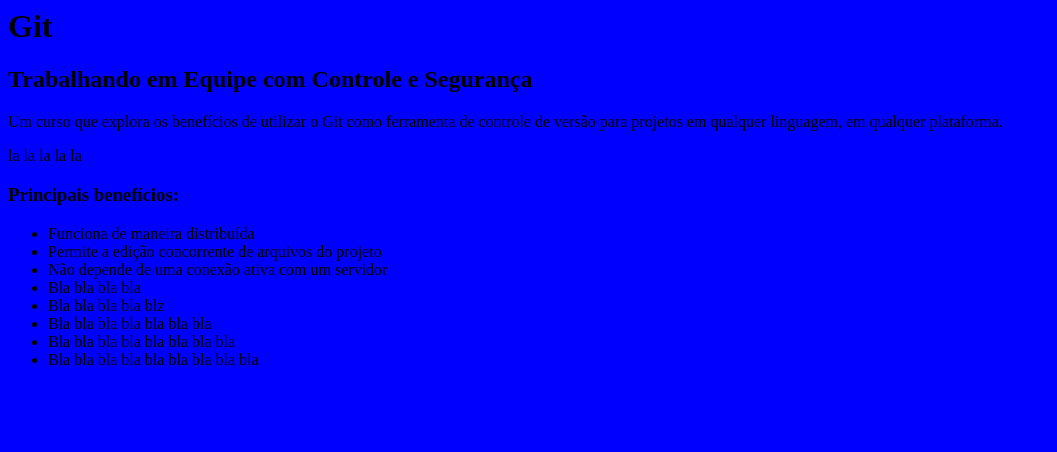
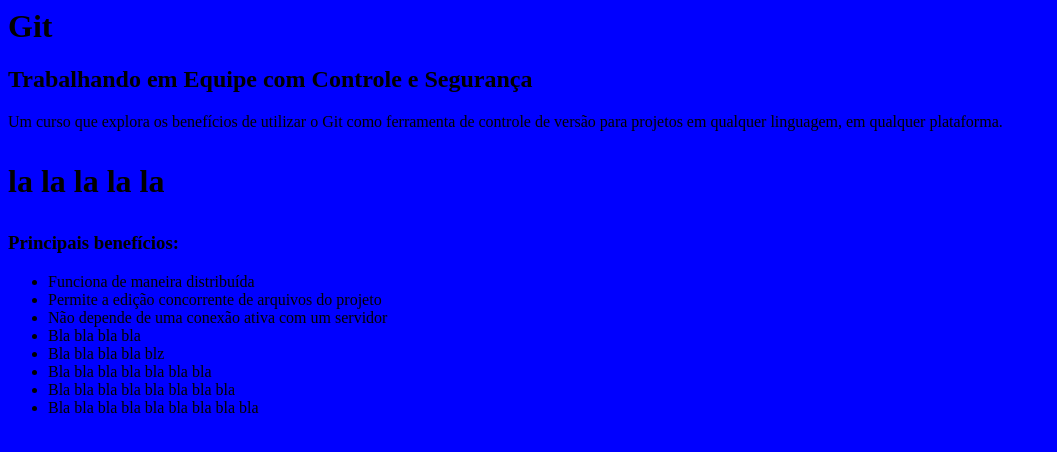
Before and after one commit to edilsonpecanha/curso-git, a plain HTML site: page index.html in a window 1280 px wide. Shown: the whole page, without its empty margins (0-1057 px from the left). Drawn offline with Linux system fonts and the light colour scheme.

Commit message:
colocando h1 no paragrafo

```diff
--- a/index.html
+++ b/index.html
@@ -8,7 +8,7 @@
 
         <p>Um curso que explora os benefícios de utilizar o Git como ferramenta de controle de versão para projetos em qualquer linguagem, em qualquer plataforma.</p>
 
-		<p>la la la la la</p>
+		<h1><p>la la la la la</p><h1>
 
         <h3>Principais benefícios:</h3>
         <ul>
```
